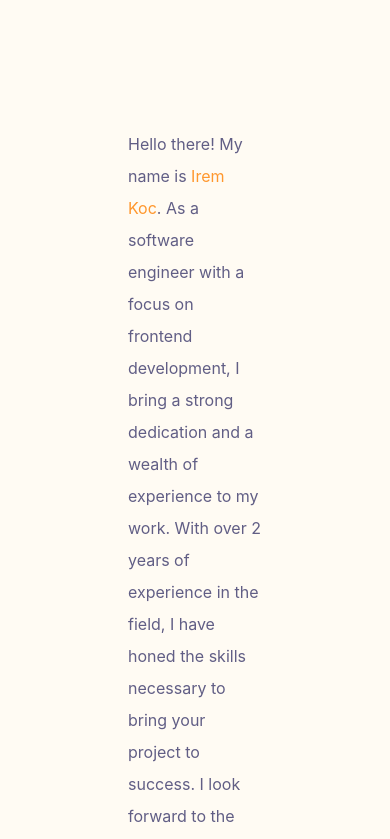
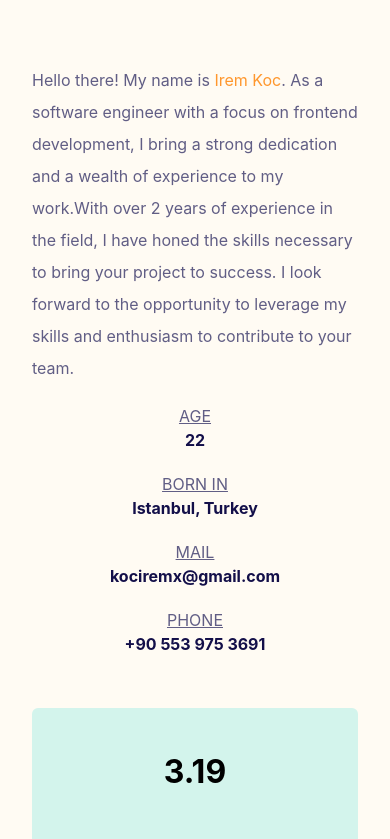
Before and after one commit to irem-koc/my-personal-website-v2, a React (Vite) app: page /about in a window 390 px wide. Shown: the top 839 px of the page. Built offline with nearby package versions, Linux system fonts and the light colour scheme.

Commit message:
feat: add about page responsiveness

```diff
--- a/src/pages/about/About.tsx
+++ b/src/pages/about/About.tsx
@@ -5,9 +5,9 @@ import InfoCard from "@components/molecules/InfoCard/InfoCard";
 
 const About = () => {
   return (
-    <div className="lg:p-28 p-32 bg-about-bg w-full h-screen flex flex-col justify-around">
-      <div className="row-between">
-        <div className="hidden xl:flex col-start w-1/3">
+    <div className="lg:p-28 md:p-16 p-8 bg-about-bg w-full min-h-screen flex flex-col justify-around">
+      <div className="flex flex-col xl:flex-row justify-between items-start">
+        <div className="xl:flex hidden flex-col w-1/3">
           <Text text="- NICE TO MEET YOU!" style={["about-top-text"]} />
           <Title text={"Irem Koc"} style={["about-title"]} />
           <Text
@@ -22,7 +22,7 @@ const About = () => {
             to={"/portfolio"}
           />
         </div>
-        <div className="xl:w-5/6">
+        <div className="w-full xl:w-5/6 mt-8 xl:mt-0">
           <div>
             <Text
               text={"Hello there! My name is "}
@@ -31,7 +31,7 @@ const About = () => {
             <Text text={"Irem Koc"} style={["text-orange about-info-text"]} />
             <Text
               text={
-                ". As a software engineer with a focus on frontend development, I bring a strong dedication and a wealth of experience to my work. "
+                ". As a software engineer with a focus on frontend development, I bring a strong dedication and a wealth of experience to my work."
               }
               style={["about-info-text"]}
             />
@@ -42,26 +42,26 @@ const About = () => {
               style={["about-info-text"]}
             />
           </div>
-          <div className="hidden my-5 xl:flex row-between">
-            <div className="col-center">
+          <div className="flex flex-wrap justify-between gap-5 my-5 xl:flex-row">
+            <div className="col-center w-full sm:w-auto">
               <Text text={"AGE"} style={["underline"]} />
               <Text text={"22"} style={["font-bold text-dark-blue"]} />
             </div>
-            <div className="col-center">
+            <div className="col-center w-full sm:w-auto">
               <Text text={"BORN IN"} style={["underline"]} />
               <Text
                 text={"Istanbul, Turkey"}
                 style={["font-bold text-dark-blue"]}
               />
             </div>
-            <div className="col-center">
+            <div className="col-center w-full sm:w-auto">
               <Text text={"MAIL"} style={["underline"]} />
               <Text
                 text={"kociremx@gmail.com"}
                 style={["font-bold text-dark-blue"]}
               />
             </div>
-            <div className="col-center">
+            <div className="col-center w-full sm:w-auto">
               <Text text={"PHONE"} style={["underline"]} />
               <Text
                 text={"+90 553 975 3691"}
@@ -71,19 +71,19 @@ const About = () => {
           </div>
         </div>
       </div>
-      <div className="row-between w-full gap-5">
+      <div className="flex flex-wrap justify-between gap-5 w-full mt-8">
         <InfoCard
-          style={["info-card bg-[#D3F4EC]"]}
+          style={["info-card bg-[#D3F4EC] w-full sm:w-auto"]}
           top={"3.19"}
           bottom={"GPA"}
         />
         <InfoCard
-          style={["info-card bg-[#FCE8D4]"]}
+          style={["info-card bg-[#FCE8D4] w-full sm:w-auto"]}
           top={"30+"}
           bottom={"PROJECTS COMPLETED"}
         />
         <InfoCard
-          style={["info-card bg-[#E3F9E0]"]}
+          style={["info-card bg-[#E3F9E0] w-full sm:w-auto"]}
           top={"2+"}
           bottom={"YEARS OF EXPERIENCE"}
         />
```
